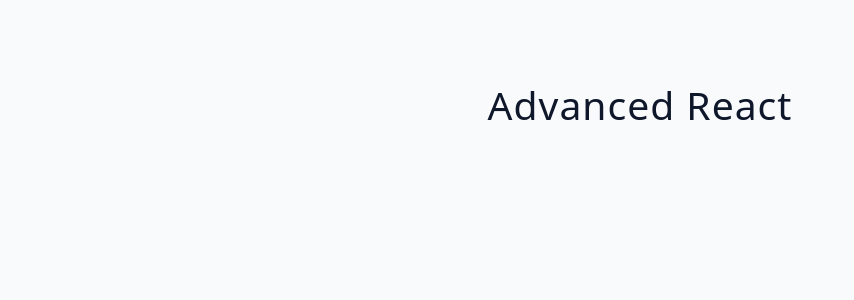
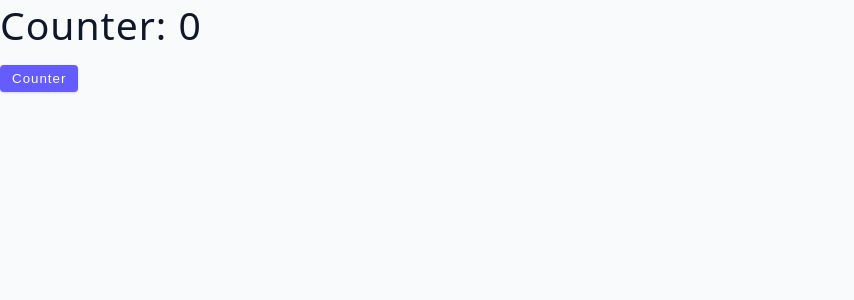
Before and after one commit to zubayr-ahmad/react-learning, a React (Vite) app: page / in a window 1280 px wide. Shown: the top 300 px of the page, without its empty margins (0-854 px from the left). Built offline with nearby package versions, Linux system fonts and the light colour scheme.

Commit message:
useState error-example

```diff
--- a/src/App.jsx
+++ b/src/App.jsx
@@ -1,8 +1,11 @@
+import Starter from "./tutorial/01-useState/starter/01-error-example";
+
 function App() {
+
   return (
-    <div className='container'>
-      <h2>Advanced React</h2>
-    </div>
+    <>
+      <Starter />
+    </>
   );
 }
 
--- a/src/tutorial/01-useState/starter/01-error-example.jsx
+++ b/src/tutorial/01-useState/starter/01-error-example.jsx
@@ -1,5 +1,15 @@
 const ErrorExample = () => {
-  return <h2>useState error example</h2>;
+  let count = 0;
+  const count_inc = () => {
+    count += 1;
+    console.log(count);
+  };
+  return (
+    <div>
+      <h2>Counter: {count}</h2>
+      <button onClick={count_inc} className="btn">Counter</button>
+    </div>
+  );
 };
 
 export default ErrorExample;
```
